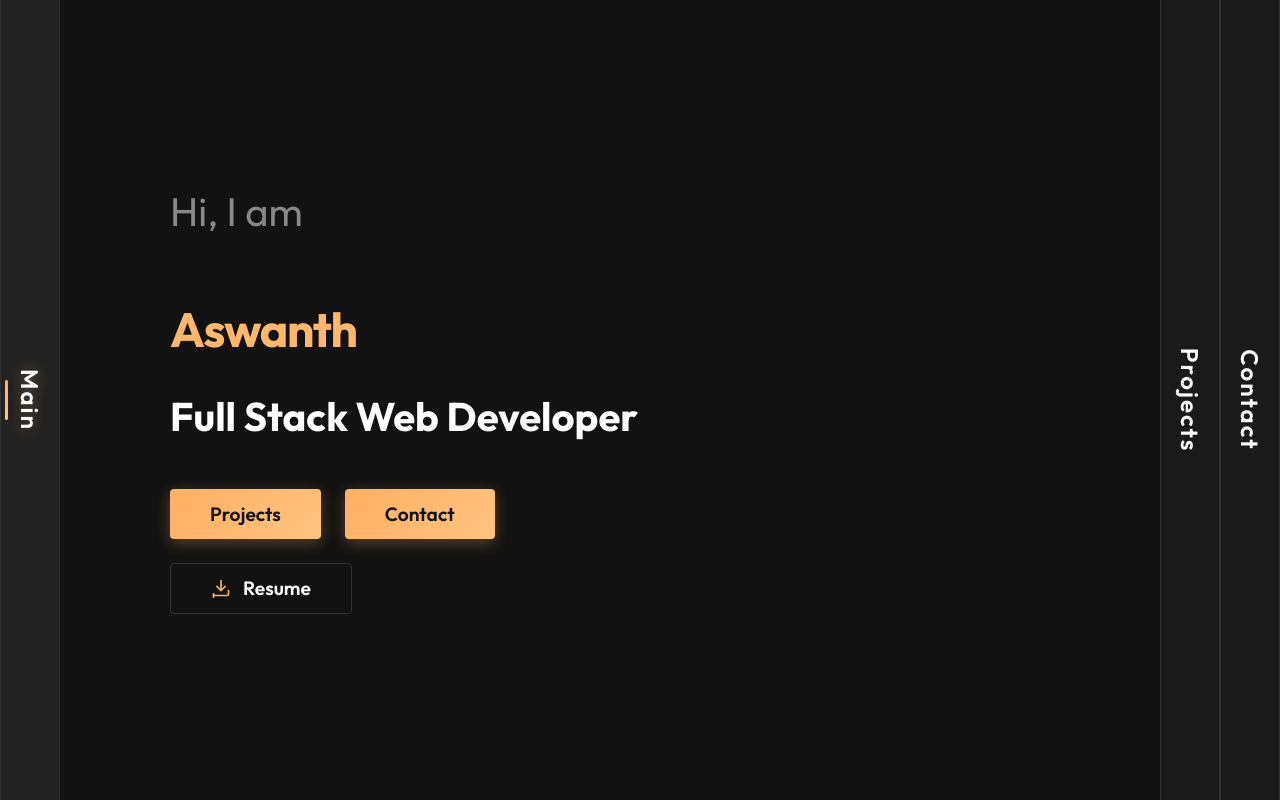
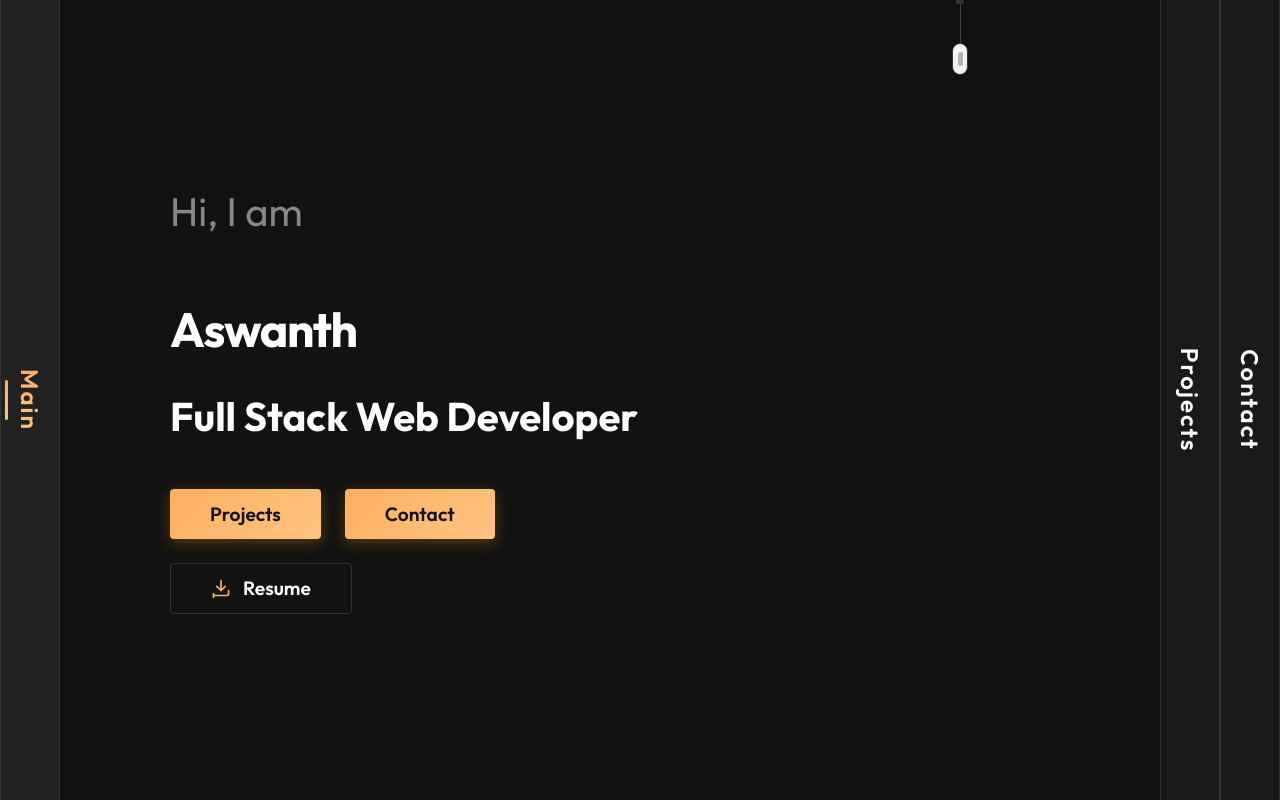
Before and after one commit to Ash66hub/portfolio, a Vue app: page / in a window 1280 px wide. Built offline with nearby package versions, Linux system fonts and the light colour scheme.

Commit message:
Add light dark theme toggle. Move style colors to variables

```diff
--- a/src/App.vue
+++ b/src/App.vue
@@ -5,6 +5,7 @@
   import HeroSection from './components/HeroSection.vue'
   import ProjectsSection from './components/ProjectsSection.vue'
   import ContactSection from './components/ContactSection.vue'
+  import ThemeToggle from './components/ThemeToggle.vue'
 
   const sections = ['Main', 'Projects', 'Contact']
   const activeSection = ref('Main')
@@ -59,6 +60,7 @@
       </div>
     </div>
   </TransitionGroup>
+  <ThemeToggle />
 </template>
 
 <style src="./assets/styles/layout.css"></style>
--- a/src/assets/base.css
+++ b/src/assets/base.css
@@ -1,4 +1,5 @@
 :root {
+  /* Default Dark Theme */
   --bg-dark: #121212;
   --bg-sidebar: #1a1a1a;
   --bg-sidebar-active: #222222;
@@ -7,7 +8,22 @@
   --text-primary: #ffffff;
   --text-secondary: #888888;
   --border-color: #333333;
+  --card-bg: rgba(255, 255, 255, 0.03);
+  --card-hover-bg: rgba(255, 255, 255, 0.06);
   --font-family: 'Outfit', sans-serif;
+}
+
+[data-theme='light'] {
+  --bg-dark: #f8f9fa;
+  --bg-sidebar: #ffffff;
+  --bg-sidebar-active: #f1f3f5;
+  --color-accent: linear-gradient(135deg, #f59e0b 0%, #fbbf24 100%);
+  --color-accent-hover: linear-gradient(135deg, #fbbf24 0%, #f59e0b 100%);
+  --text-primary: #212529;
+  --text-secondary: #495057;
+  --border-color: #dee2e6;
+  --card-bg: #ffffff;
+  --card-hover-bg: #f8f9fa;
 }
 
 * {
--- a/src/assets/styles/hero.css
+++ b/src/assets/styles/hero.css
@@ -27,7 +27,7 @@
 
 
 .title {
-  color: #ffb76b;
+  color: var(--text-primary);
   font-size: 6rem;
   font-weight: 700;
   line-height: 1.2;
@@ -47,7 +47,9 @@
 }
 
 .hero-content:hover .title {
-  color: #ffc482;
+  color: #ffaf61;
+  background: none;
+  -webkit-text-fill-color: initial;
 }
 
 .first-name {
@@ -87,8 +89,8 @@
   font-weight: 600;
   border-radius: 4px;
   background: var(--color-accent);
-  color: #111;
-  box-shadow: 0 4px 15px rgba(255, 175, 97, 0.3);
+  color: var(--bg-dark);
+  box-shadow: 0 4px 15px rgba(245, 158, 11, 0.3);
   transition: all 0.3s ease;
 }
 
--- a/src/assets/styles/sections.css
+++ b/src/assets/styles/sections.css
@@ -87,7 +87,7 @@
 }
 
 .card {
-  background: rgba(255, 255, 255, 0.03);
+  background: var(--card-bg);
   border: 1px solid var(--border-color);
   border-radius: 1.5rem;
   padding: 2rem;
@@ -99,8 +99,8 @@
 }
 
 .card:hover {
-  background: rgba(255, 255, 255, 0.06);
-  border-color: #555;
+  background: var(--card-hover-bg);
+  border-color: var(--text-secondary);
   transform: translateY(-5px);
 }
 
@@ -108,11 +108,11 @@
   width: 56px;
   height: 56px;
   border-radius: 1rem;
-  background: rgba(255, 175, 97, 0.1);
+  background: var(--bg-sidebar-active);
   display: flex;
   align-items: center;
   justify-content: center;
-  color: #ffaf61;
+  color: var(--text-primary);
   transition: all 0.4s ease;
 }
 
--- a/src/assets/styles/sidebar.css
+++ b/src/assets/styles/sidebar.css
@@ -18,8 +18,9 @@
 }
 
 .sidebar.active .label {
-  color: var(--color-accent);
-  text-shadow: 0 0 15px rgba(255, 175, 97, 0.4);
+  background: var(--color-accent);
+  -webkit-background-clip: text;
+  -webkit-text-fill-color: transparent;
 }
 
 .label-container {
--- /dev/null
+++ b/src/components/ThemeToggle.vue
@@ -0,0 +1,145 @@
+<script setup lang="ts">
+import { ref, onMounted } from 'vue'
+
+const isDark = ref(true)
+const isPulling = ref(false)
+
+const toggleTheme = () => {
+  if (isPulling.value) return
+
+  isPulling.value = true
+
+  // Toggle theme
+  isDark.value = !isDark.value
+  const theme = isDark.value ? 'dark' : 'light'
+  document.documentElement.setAttribute('data-theme', theme)
+  localStorage.setItem('theme', theme)
+
+  // Reset pulling state after animation
+  setTimeout(() => {
+    isPulling.value = false
+  }, 200)
+}
+
+onMounted(() => {
+  const savedTheme = localStorage.getItem('theme')
+  if (savedTheme) {
+    isDark.value = savedTheme === 'dark'
+    document.documentElement.setAttribute('data-theme', savedTheme)
+  } else {
+    document.documentElement.setAttribute('data-theme', 'dark')
+  }
+})
+</script>
+
+<template>
+  <div class="chord-container" :class="{ 'pulling': isPulling }">
+    <div class="chord-knob"></div>
+    <div class="chord-line"></div>
+    <button
+      class="chord-handle"
+      @click="toggleTheme"
+      :title="isDark ? 'Switch to Light Mode' : 'Switch to Dark Mode'"
+      aria-label="Toggle theme"
+    >
+      <div class="handle-inner"></div>
+    </button>
+  </div>
+</template>
+
+<style scoped>
+.chord-container {
+  position: fixed;
+  top: 0;
+  left: 75%;
+  transform: translateX(-50%);
+  z-index: 1000;
+  display: flex;
+  flex-direction: column;
+  align-items: center;
+}
+
+.chord-knob {
+  width: 8px;
+  height: 4px;
+  background: var(--border-color);
+  border-radius: 0 0 2px 2px;
+  flex-shrink: 0;
+}
+
+.chord-line {
+  width: 1px;
+  height: 40px;
+  background: var(--text-secondary);
+  opacity: 0.4;
+  transition: height 0.2s cubic-bezier(0.17, 0.67, 0.83, 0.67);
+  transform-origin: top;
+}
+
+.pulling .chord-line {
+  height: 55px;
+}
+
+.chord-handle {
+  width: 16px;
+  height: 32px;
+  background: #f1f3f5;
+  border: 1.5px solid var(--border-color);
+  border-radius: 8px;
+  cursor: pointer;
+  display: flex;
+  align-items: center;
+  justify-content: center;
+  padding: 0;
+  box-shadow: 0 2px 6px rgba(0, 0, 0, 0.15);
+  transition: all 0.3s ease, transform 0.2s cubic-bezier(0.17, 0.67, 0.83, 0.67);
+  position: relative;
+  overflow: hidden;
+  margin-top: -1px;
+}
+
+[data-theme='light'] .chord-handle {
+  background: #fff;
+  box-shadow: 0 0 15px rgba(255, 255, 255, 0.6), 0 2px 6px rgba(0, 0, 0, 0.1);
+  border-color: #fff;
+}
+
+[data-theme='light'] .handle-inner {
+  background: #f59e0b;
+  box-shadow: 0 0 8px #f59e0b;
+  opacity: 1;
+}
+
+.handle-inner {
+  width: 5px;
+  height: 14px;
+  background: #555;
+  border-radius: 2px;
+  opacity: 0.4;
+  transition: all 0.3s ease;
+}
+
+.chord-handle:hover {
+  transform: scale(1.1);
+  box-shadow: 0 4px 10px rgba(0, 0, 0, 0.2);
+}
+
+.pulling .chord-handle {
+  transform: scale(1);
+}
+
+/* On mobile, move it a bit higher or adjust size and position */
+@media (max-width: 768px) {
+  .chord-container {
+    left: 75%;
+  }
+
+  .chord-line {
+    height: 30px;
+  }
+
+  .pulling .chord-line {
+    height: 45px;
+  }
+}
+</style>
```
